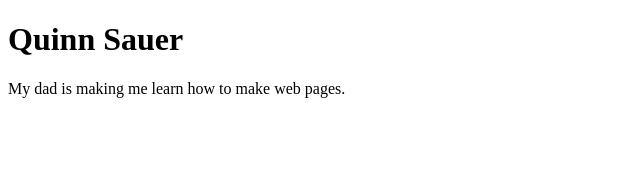
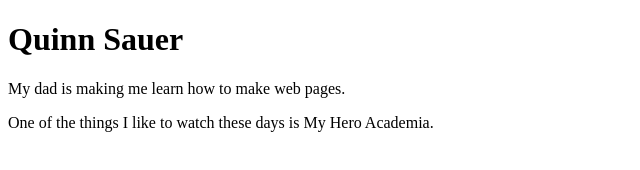
Before and after one commit to quinnsauer/quinnsauer.github.io, a plain HTML site: page index.html in a window 1280 px wide. Shown: the whole page, without its empty margins (0-640 px from the left). Drawn offline with Linux system fonts and the light colour scheme.

Commit message:
Update index.html

```diff
--- a/index.html
+++ b/index.html
@@ -3,5 +3,9 @@
 <body>
 <h1>Quinn Sauer</h1>
 <p>My dad is making me learn how to make web pages.</p>
+
+<p>One of the things I like to watch these days is My Hero Academia.</p>
+
+
 </body>
 </html>
```
